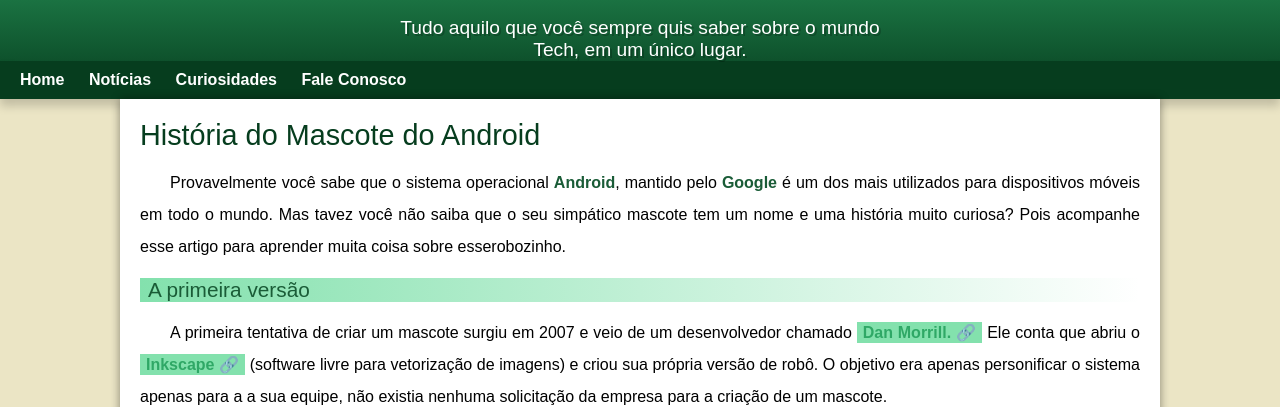
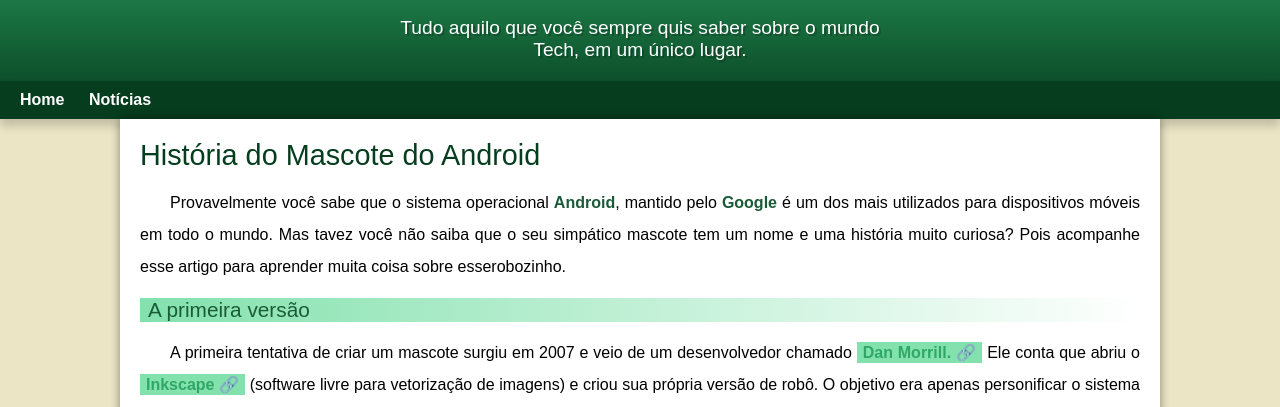
Before and after one commit to VictorMFL/projeto-android, a plain HTML site: page index.html in a window 1280 px wide. Shown: the part 100-507 px from the top of the page. Drawn offline with Linux system fonts and the light colour scheme.

Commit message:
problema de padding resolvido

```diff
--- a/estilo/style.css
+++ b/estilo/style.css
@@ -59,7 +59,7 @@ header>p {
     max-width: 500px;
     padding-right: 10px;
     padding-left: 10px;
-    margin-bottom: 20px;
+    padding-bottom: 20px;
     margin: auto;
     text-shadow: 2px 2px 0px rgba(0, 0, 0, 0.219);
 
--- a/index.html
+++ b/index.html
@@ -17,8 +17,6 @@
         <nav>
             <a href="#">Home</a>
             <a href="#">Notícias</a>
-            <a href="#">Curiosidades</a>
-            <a href="#">Fale Conosco</a>
         </nav>
     </header>
     <main>
```
